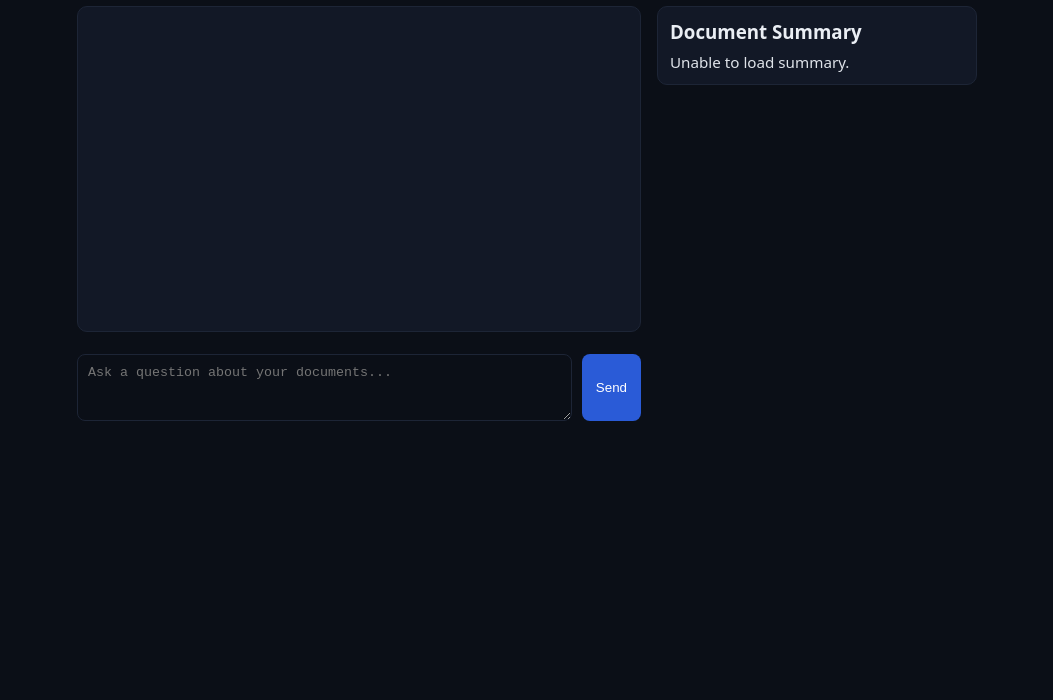
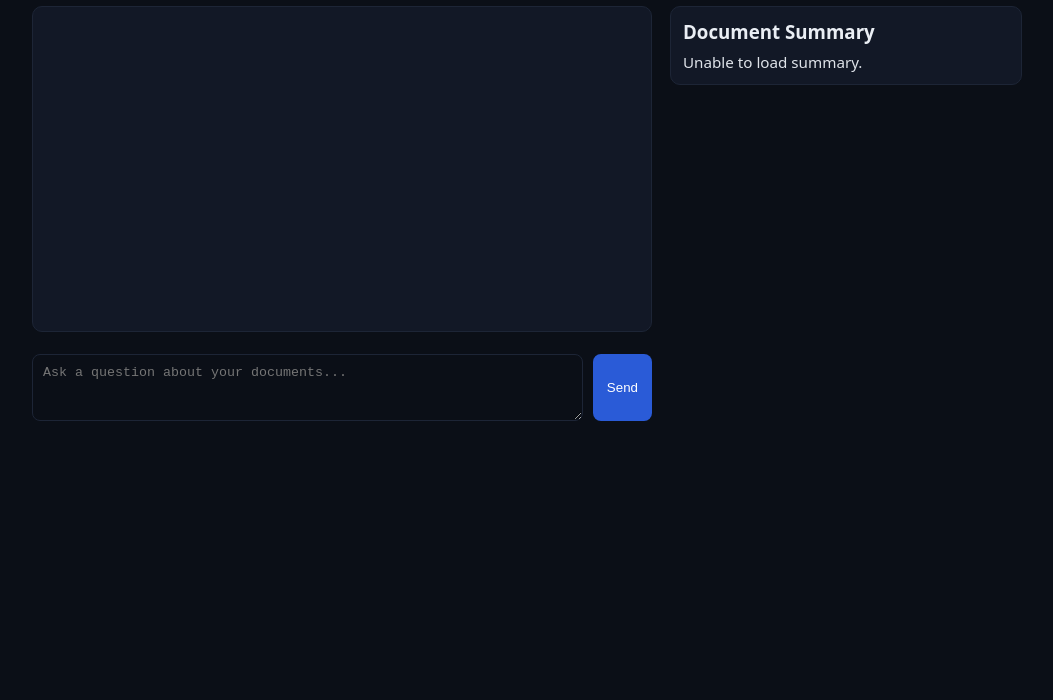
Before and after one commit to nallovint/birb_lm, a website: page public/index.html in a window 1280 px wide. Shown: the part 100-800 px from the top of the page, without its empty margins (113-1166 px from the left). Drawn offline with nearby package versions, Linux system fonts and the light colour scheme; no server answers.

Commit message:
formatting updates

```diff
--- a/public/index.html
+++ b/public/index.html
@@ -17,8 +17,8 @@
       </div>
     </header>
 
-    <main style="display:flex; gap:16px; align-items: flex-start;">
-      <div style="flex:1; min-width:0;">
+    <main style="display:flex; gap:18px; align-items: flex-start;">
+      <div style="flex:1.1; min-width:0;">
         <div id="chat"></div>
         <div id="suggestions" style="display:flex; gap:8px; flex-wrap:wrap; margin:10px 0;"></div>
         <div class="input">
@@ -26,7 +26,7 @@
           <button id="send">Send</button>
         </div>
       </div>
-      <aside id="summary-panel" style="width:320px; position:sticky; top:16px;">
+      <aside id="summary-panel" style="width:352px; position:sticky; top:16px;">
         <div style="background:#121826; border:1px solid #1d2536; border-radius:10px; padding:12px;">
           <h3 style="margin:0 0 8px 0;">Document Summary</h3>
           <div id="summary" style="font-size:0.95em; opacity:0.95;">
--- a/public/style.css
+++ b/public/style.css
@@ -1,5 +1,5 @@
 body { font-family: system-ui, -apple-system, Segoe UI, Roboto, sans-serif; background: #0b0f17; color: #eaeef4; margin: 0; }
-.container { max-width: 900px; margin: 0 auto; padding: 20px; }
+.container { max-width: 990px; margin: 0 auto; padding: 20px; }
 header { display: flex; align-items: center; justify-content: space-between; gap: 12px; }
 .controls { display: flex; align-items: center; gap: 12px; }
 button { background: #2a5bd7; color: white; border: 0; border-radius: 8px; padding: 10px 14px; cursor: pointer; }
```
